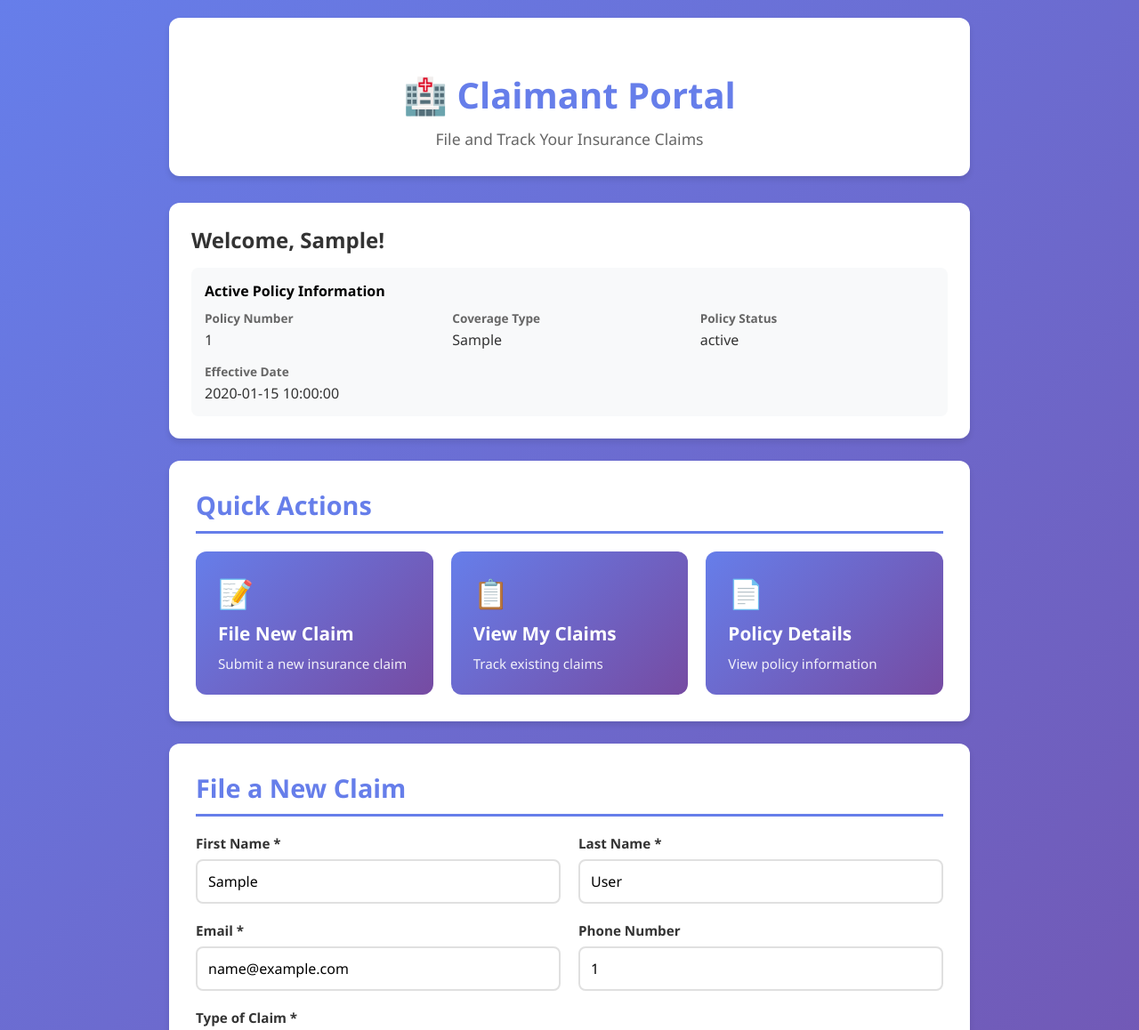
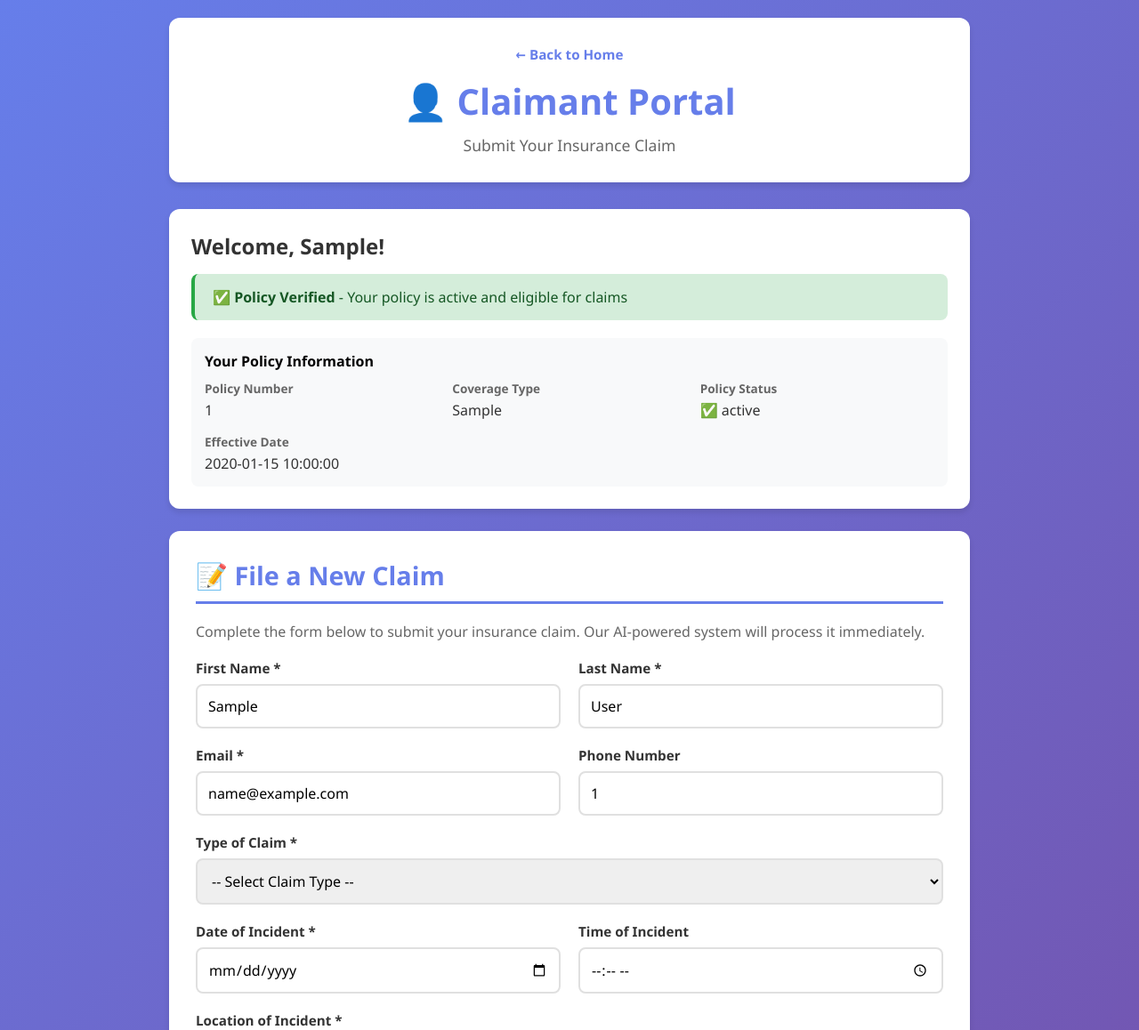
Before and after one commit to aws-samples/sample-agentic-insurance-claims-processing-eks, a Python web app: template applications/insurance-claims-processing/src/templates/claimant_portal.html in a window 1280 px wide. Shown: the top 1158 px of the page at 89% size. Run offline with Jinja, Linux system fonts and the light colour scheme; the template is opened without the code that fills it: most values are stand-ins (such as "Sample title", 1, 10 or a date in 2020).

Commit message:
code changes

```diff
--- a/applications/insurance-claims-processing/src/templates/claimant_portal.html
+++ b/applications/insurance-claims-processing/src/templates/claimant_portal.html
@@ -296,16 +296,19 @@
 <body>
     <div class="container">
         <div class="header">
-            <a href="/" style="color: white; text-decoration: none; opacity: 0.9; display: block; margin-bottom: 10px; font-size: 0.9em;">← Home</a>
-            <h1>🏥 Claimant Portal</h1>
-            <p>File and Track Your Insurance Claims</p>
+            <a href="/" style="color: #667eea; text-decoration: none; display: inline-block; margin-bottom: 15px; font-size: 0.95em; font-weight: 600; transition: color 0.3s;" onmouseover="this.style.color='#764ba2'" onmouseout="this.style.color='#667eea'">← Back to Home</a>
+            <h1>👤 Claimant Portal</h1>
+            <p>Submit Your Insurance Claim</p>
         </div>
 
         {% if policy %}
         <div class="welcome-box">
             <h2>Welcome, {{ policy.get('first_name', 'Valued Customer') }}!</h2>
+            <div class="alert alert-success">
+                ✅ <strong>Policy Verified</strong> - Your policy is active and eligible for claims
+            </div>
             <div class="policy-info">
-                <strong>Active Policy Information</strong>
+                <strong>Your Policy Information</strong>
                 <div class="policy-info-grid">
                     <div class="info-item">
                         <span class="info-label">Policy Number</span>
@@ -317,7 +320,7 @@
                     </div>
                     <div class="info-item">
                         <span class="info-label">Policy Status</span>
-                        <span class="info-value">{{ policy.get('policy_status', 'Active') }}</span>
+                        <span class="info-value">✅ {{ policy.get('policy_status', 'Active') }}</span>
                     </div>
                     <div class="info-item">
                         <span class="info-label">Effective Date</span>
@@ -327,29 +330,9 @@
             </div>
         </div>
 
-        <div class="card">
-            <h2>Quick Actions</h2>
-            <div class="quick-actions">
-                <a href="#file-claim" class="action-card" onclick="scrollToForm(); return false;">
-                    <div class="icon">📝</div>
-                    <h3>File New Claim</h3>
-                    <p>Submit a new insurance claim</p>
-                </a>
-                <a href="/claimant/claims/{{ policy_number }}" class="action-card">
-                    <div class="icon">📋</div>
-                    <h3>View My Claims</h3>
-                    <p>Track existing claims</p>
-                </a>
-                <a href="/claimant/policy/{{ policy_number }}" class="action-card">
-                    <div class="icon">📄</div>
-                    <h3>Policy Details</h3>
-                    <p>View policy information</p>
-                </a>
-            </div>
-        </div>
-
         <div class="card" id="file-claim">
-            <h2>File a New Claim</h2>
+            <h2>📝 File a New Claim</h2>
+            <p style="color: #666; margin-bottom: 20px;">Complete the form below to submit your insurance claim. Our AI-powered system will process it immediately.</p>
             <form action="/claimant/submit-claim" method="post">
                 <input type="hidden" name="policy_number" value="{{ policy_number }}">
 
```
Also changed, not shown: applications/insurance-claims-processing/src/persona_web_interface.py (+28 -2 lines), 1 other file.
